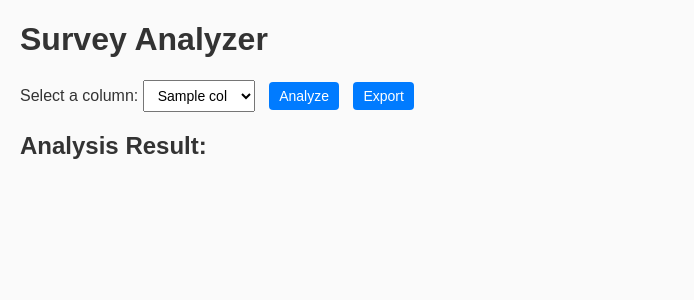
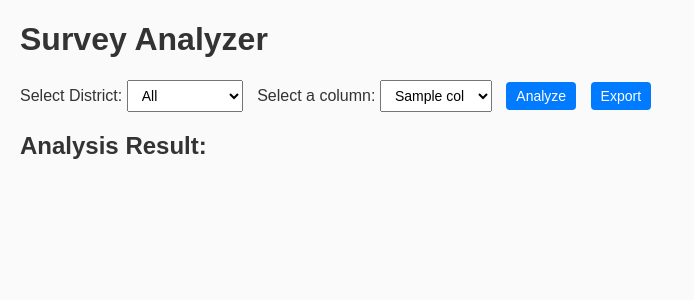
Before and after one commit to SulakshanCGhimire/SurveyAnalyzer, a Flask app: template web_app/templates/index.html in a window 1280 px wide. Shown: the top 300 px of the page, without its empty margins (0-694 px from the left). Run offline with Flask 3, Linux system fonts and the light colour scheme; the template is opened without the code that fills it: most values are stand-ins (such as "Sample title", 1, 10 or a date in 2020); parts of the project's set-up code (start-up, migrations or seed data) failed here and were passed over.

Commit message:
Added district container in the form for district analysis

```diff
--- a/web_app/app.py
+++ b/web_app/app.py
@@ -18,6 +18,7 @@ csv_path = os.path.join(project_root, "data", "nepal_earthquake.csv")
 print("Loading CSV from:", csv_path)
 
 df = load_dataset(csv_path)
+districts = sorted(df["DISTRICT"].dropna().unique().tolist())
 
 # -------------------------------------------------
 # Directories for charts and exports
@@ -40,22 +41,29 @@ def index():
     txt_file = None
     csv_file = None
     selected_column = None
+    selected_district = "All"
+    filtered_df = df  # default = full dataset
 
     if request.method == "POST":
         selected_column = request.form.get("column")
+        selected_district = request.form.get("district", "All")
         action = request.form.get("action")  # analyze or export
+
+        # Apply district filter
+        if selected_district != "All":
+            filtered_df = df[df["DISTRICT"] == selected_district]
 
         if selected_column:
             # Analyze column
-            result = analyze_column(df, selected_column)
+            result = analyze_column(filtered_df, selected_column)
 
             # -------------------------
             # Generate chart
             # -------------------------
             if result["type"] == "numeric":
-                saved_path = generate_numeric_chart(df, selected_column, charts_dir)
+                saved_path = generate_numeric_chart(filtered_df, selected_column, charts_dir)
             elif result["type"] == "categorical":
-                saved_path = generate_categorical_chart(df, selected_column, charts_dir)
+                saved_path = generate_categorical_chart(filtered_df, selected_column, charts_dir)
             else:
                 saved_path = None
 
@@ -72,11 +80,13 @@ def index():
     return render_template(
         "index.html",
         columns=columns,
+        districts=districts,
         result=result,
         chart_filename=chart_filename,
         txt_file=txt_file,
         csv_file=csv_file,
-        selected_column=selected_column
+        selected_column=selected_column,
+        selected_district=selected_district
     )
 
 # -------------------------------------------------
--- a/web_app/templates/index.html
+++ b/web_app/templates/index.html
@@ -7,8 +7,21 @@
 <body>
     <div class="container">
         <h1>Survey Analyzer</h1>
+        <form method="post">
 
-        <form method="post">
+            <label for="district">Select District:</label>
+            <select name="district" id="district">
+                <option value="All" {% if selected_district == "All" %}selected{% endif %}>
+                    All
+                </option>
+
+                {% for dist in districts %}
+                <option value="{{ dist }}" {% if dist == selected_district %}selected{% endif %}>
+                    {{ dist }}
+                </option>
+                {% endfor %}
+            </select>
+
             <label for="column">Select a column:</label>
             <select name="column" id="column">
                 {% for col in columns %}
@@ -17,8 +30,10 @@
                 </option>
                 {% endfor %}
             </select>
+
             <button type="submit" name="action" value="analyze">Analyze</button>
             <button type="submit" name="action" value="export">Export</button>
+
         </form>
 
         {% if result %}
```
